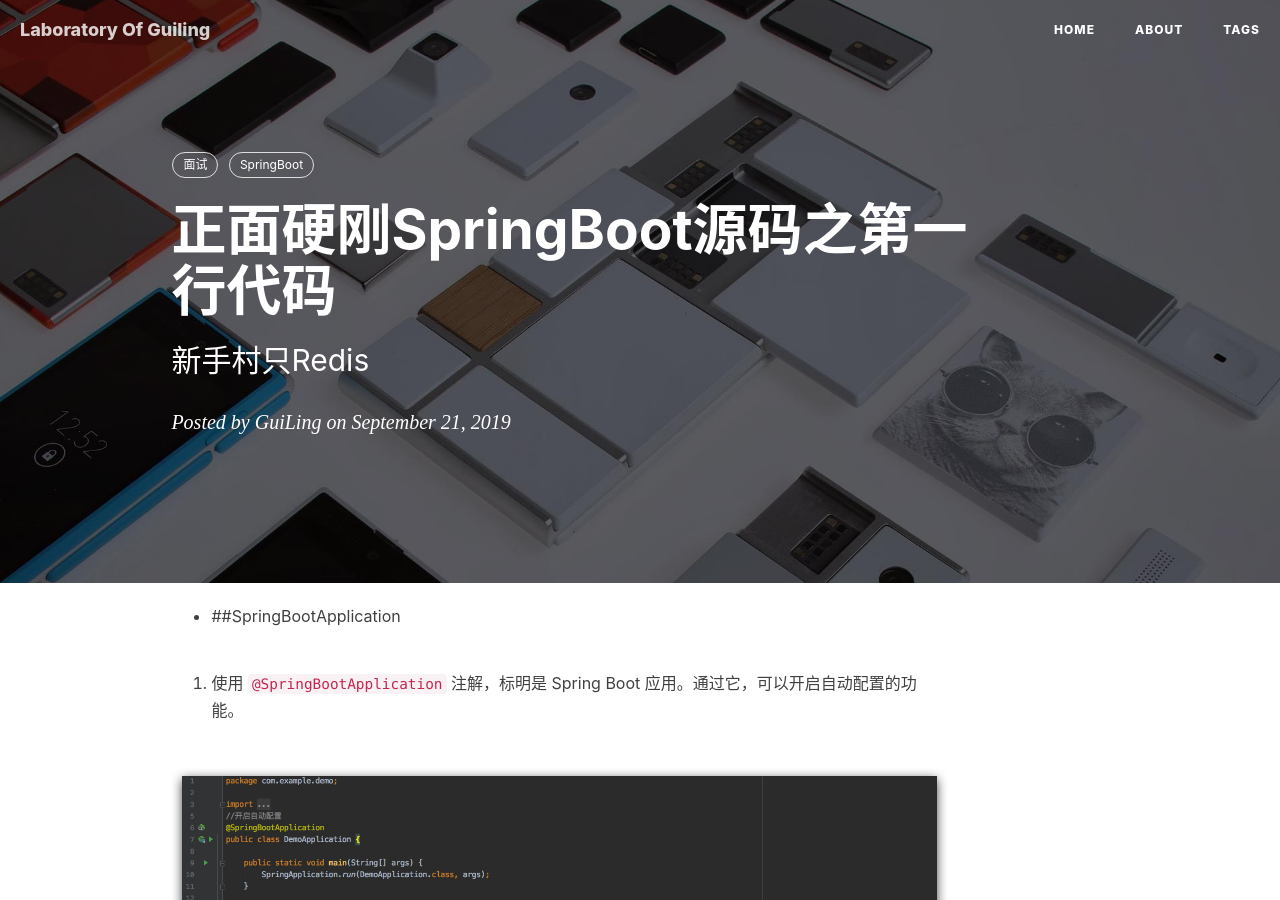
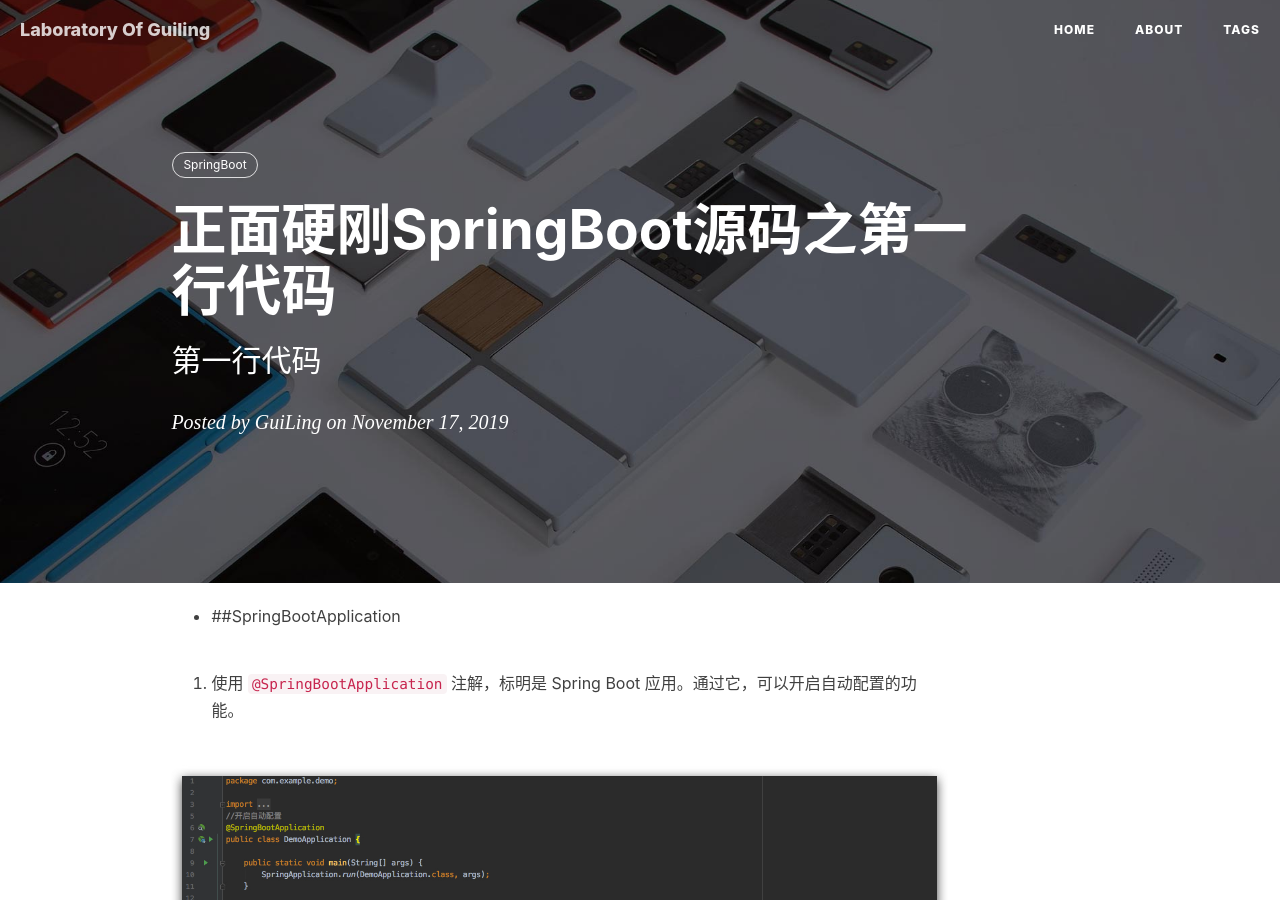
Before and after one commit to Little-kangaroo/guiling.github.io, a Jekyll site: the page built from _posts/2019-11-15-springboot1.md, in a window 1280 px wide and 900 px high. Built offline with Jekyll 4.4.1, drawn with Linux system fonts in a browser that asks for light colours; nearby versions of some CDN libraries; comment, search, counter and statistics services are not loaded.

Commit message:
spring boot

```diff
--- a/_posts/2019-11-15-springboot1.md
+++ b/_posts/2019-11-15-springboot1.md
@@ -1,13 +1,12 @@
 ---
 layout:     post
 title:      "正面硬刚SpringBoot源码之第一行代码"
-subtitle:   "新手村只Redis"
-date:        2019-09-21
+subtitle:   "第一行代码"
+date:        2019-11-17
 author:     "GuiLing"
 header-img: "img/post-bg-js-module.jpg"
 tags:
 
-   - 面试
    - SpringBoot
 ---
 - ##SpringBootApplication
```
